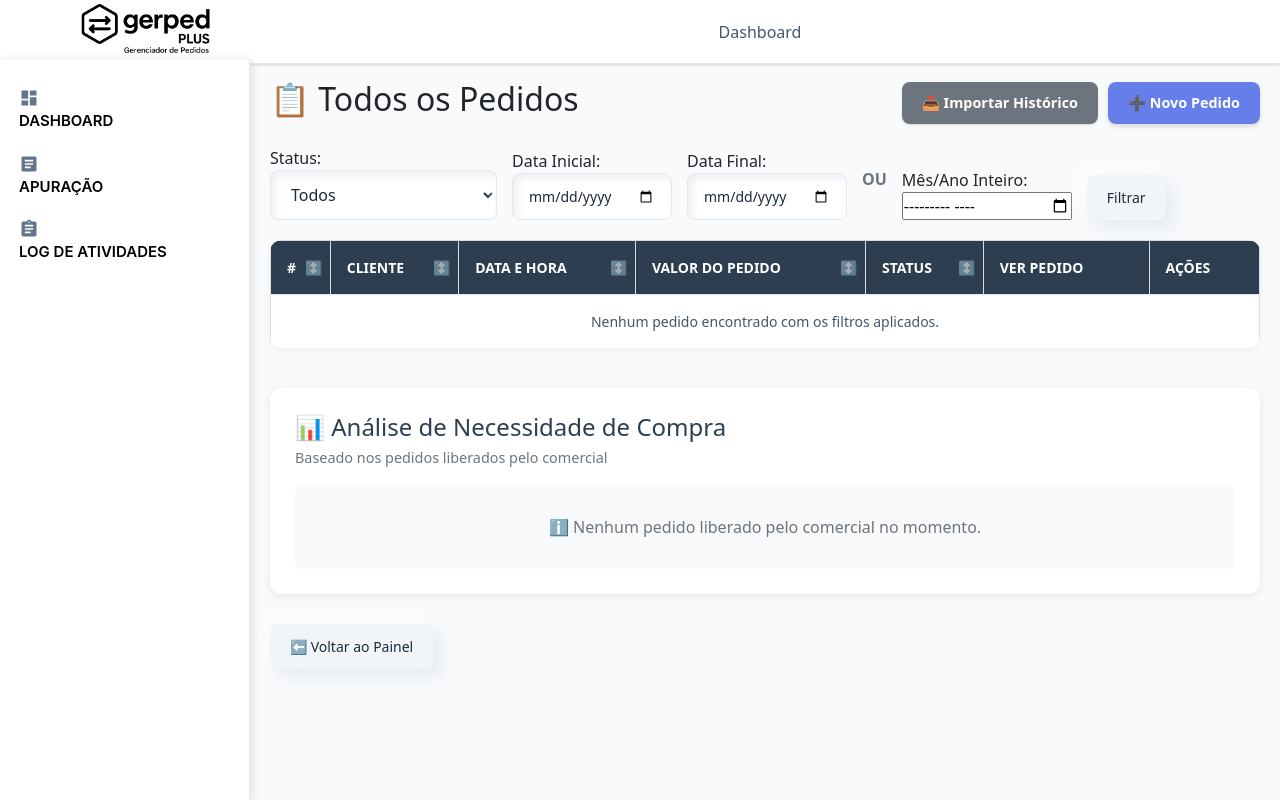
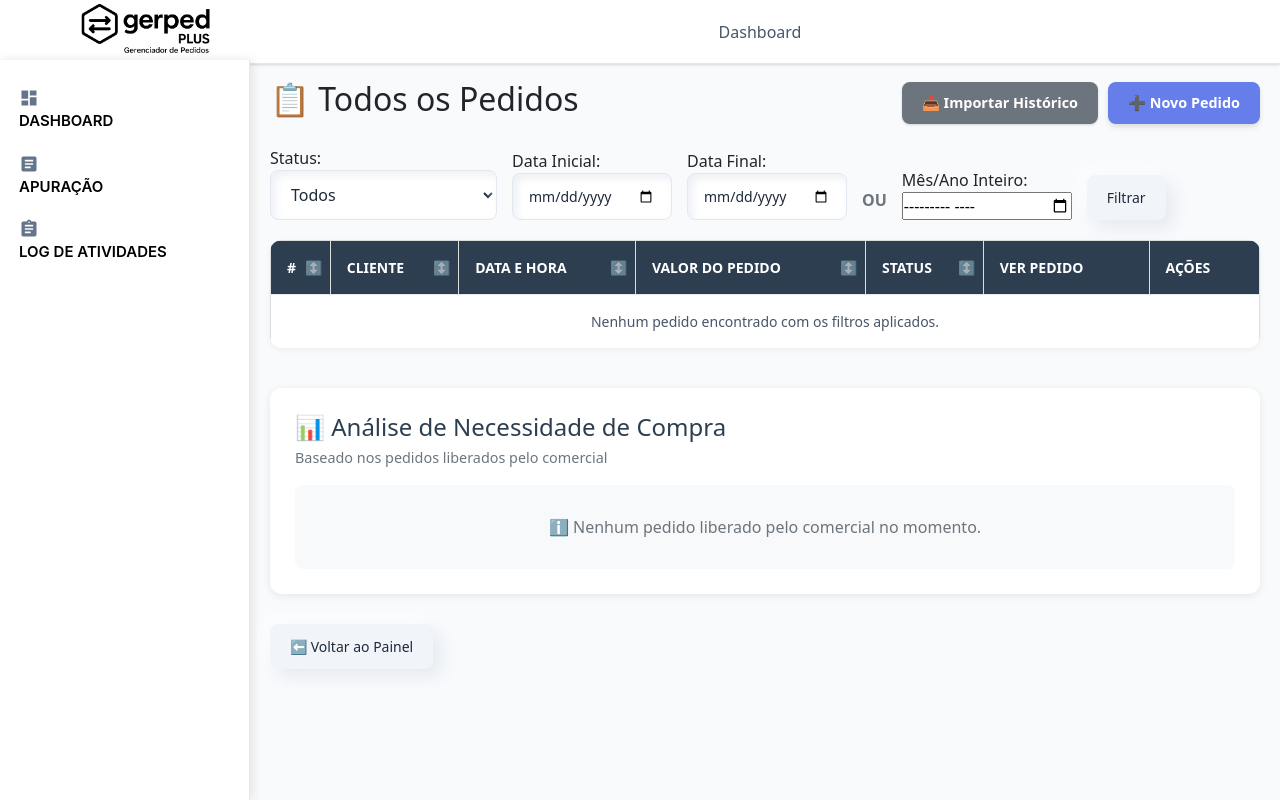
Before and after one commit to ericoneto1405/sistema-sap, a Python web app: template meu_app/templates/listar_pedidos.html in a window 1280 px wide. Run offline with Jinja, Linux system fonts and the light colour scheme; the template is opened without the code that fills it, so the values that code supplies are empty.

Commit message:
Auto-commit: 2025-10-11 09:54:33
Arquivos modificados:
- meu_app/templates/listar_pedidos.html

```diff
--- a/meu_app/templates/listar_pedidos.html
+++ b/meu_app/templates/listar_pedidos.html
@@ -11,7 +11,7 @@
     </div>
 </div>
 
-<form method="get" style="margin-bottom: 20px; display: flex; gap: 15px; flex-wrap: wrap;">
+<form method="get" style="margin-bottom: 20px; display: flex; align-items: flex-end; gap: 15px; flex-wrap: wrap;">
     <div>
         <label>Status:</label><br>
         <select name="filtro" onchange="this.form.submit()">
@@ -33,7 +33,7 @@
             <input type="date" name="data_fim" value="{{ data_fim }}" id="data_fim">
         </div>
 
-        <div style="align-self: center; margin-bottom: 8px; font-weight: bold; color: #6c757d;">OU</div>
+        <div style="margin-bottom: 8px; font-weight: bold; color: #6c757d;">OU</div>
 
         <div>
             <label>Mês/Ano Inteiro:</label><br>
@@ -41,7 +41,7 @@
         </div>
     </div>
 
-    <div style="align-self: flex-end;">
+    <div>
         <button type="submit" class="botao">Filtrar</button>
     </div>
 </form>
```
